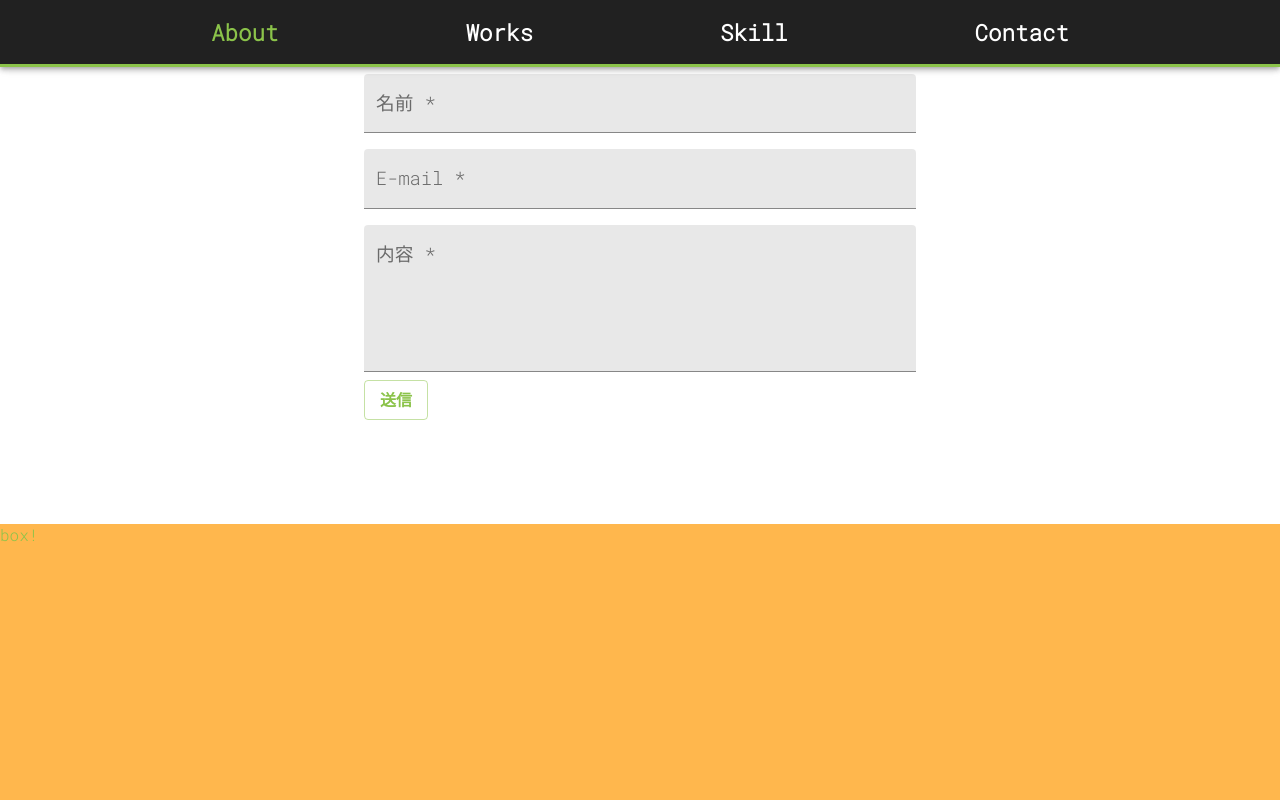
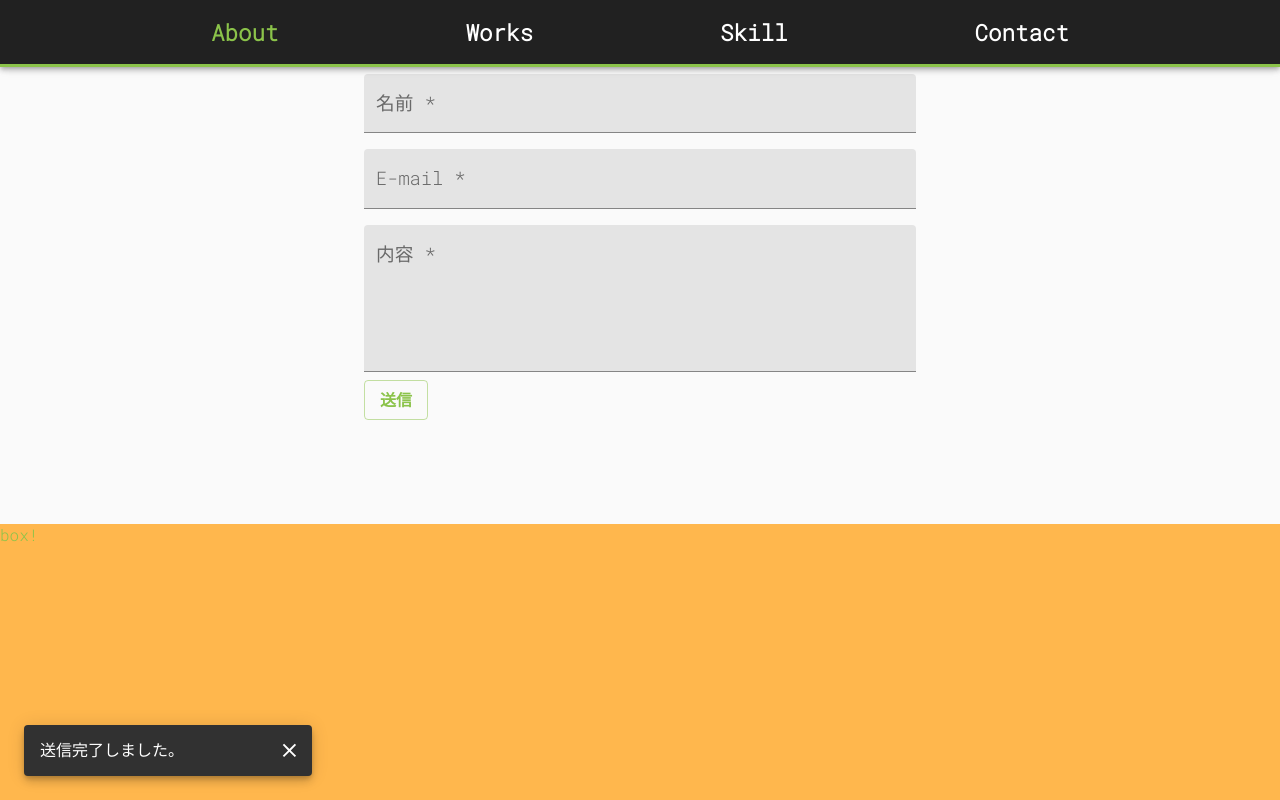
Before and after one commit to kuri-Maron/portfolio, a React (Create React App) app: page / in a window 1280 px wide. Both pictures are taken after typing "Sample", "name@example.com", "Sample" into the empty fields and a click on the button "送信". Shown: the part 3098-3898 px from the top of the page. Built offline with nearby package versions, Linux system fonts and the light colour scheme.

Commit message:
add: form用のsnackbar実装。バグあり。

```diff
--- a/src/App.js
+++ b/src/App.js
@@ -28,7 +28,6 @@ function App() {
       {/* <Container style={bgcColor}> */}
       {/* <Container disableGutters mx={100} style={{ backgroundColor: "yellow" }}> */}
       <Top />
-      {/* <Box color="primary" bgcolor="pink"> */}
       <Section sectionName="About" isBlack>
         <About />
       </Section>
--- a/src/index.js
+++ b/src/index.js
@@ -3,12 +3,14 @@ import ReactDOM from "react-dom";
 import App from "./App";
 import reportWebVitals from "./reportWebVitals";
 
-ReactDOM.render(
-  <React.StrictMode>
-    <App />
-  </React.StrictMode>,
-  document.getElementById("root")
-);
+// ReactDOM.render(
+//   <React.StrictMode>
+//     <App />
+//   </React.StrictMode>,
+//   document.getElementById("root")
+// );
+
+ReactDOM.render(<App />, document.getElementById("root"));
 
 // If you want to start measuring performance in your app, pass a function
 // to log results (for example: reportWebVitals(console.log))
--- /dev/null
+++ b/src/modules/components/FormSackBar.js
@@ -0,0 +1,61 @@
+import React, { useEffect, useState, useRef } from "react";
+import Button from "@material-ui/core/Button";
+import Snackbar from "@material-ui/core/Snackbar";
+import IconButton from "@material-ui/core/IconButton";
+import CloseIcon from "@material-ui/icons/Close";
+
+const FormSnackbar = (openProps) => {
+  const [open, setOpen] = useState(false);
+  const didMountRef = useRef(false);
+
+  //   const handleClick = () => {
+  //     setOpen(true);
+  //   };
+
+  const handleClose = (event, reason) => {
+    if (reason === "clickaway") {
+      return;
+    }
+
+    setOpen(false);
+  };
+
+  useEffect(() => {
+    if (didMountRef.current) {
+      //   handleClick();
+      console.log("run Effect");
+      console.log(openProps);
+      setOpen(true);
+    } else {
+      didMountRef.current = true;
+    }
+  }, [openProps]);
+  return (
+    <div>
+      <Snackbar
+        anchorOrigin={{
+          vertical: "bottom",
+          horizontal: "left",
+        }}
+        open={open}
+        autoHideDuration={6000}
+        onClose={handleClose}
+        message="送信完了しました。"
+        action={
+          <React.Fragment>
+            <IconButton
+              size="small"
+              aria-label="close"
+              color="inherit"
+              onClick={handleClose}
+            >
+              <CloseIcon fontSize="small" />
+            </IconButton>
+          </React.Fragment>
+        }
+      />
+    </div>
+  );
+};
+
+export default FormSnackbar;
--- a/src/modules/theme.js
+++ b/src/modules/theme.js
@@ -14,6 +14,9 @@ const rawTheme = createMuiTheme({
       main: lightGreen[500],
     },
     divider: "rgba(128, 128, 128, 0.7)",
+    background: {
+      placeholder: grey[200],
+    },
   },
   typography: {
     fontFamily:
@@ -37,9 +40,6 @@ const theme = {
   ...rawTheme,
   palette: {
     ...rawTheme.palette,
-    background: {
-      placeholder: grey[200],
-    },
   },
   typography: {
     ...rawTheme.typography,
--- a/src/modules/views/Contact.js
+++ b/src/modules/views/Contact.js
@@ -1,7 +1,8 @@
-import React, { useEffect } from "react";
+import React, { useEffect, useRef } from "react";
 import { makeStyles } from "@material-ui/core/styles";
 import { Button, Container, Snackbar, TextField } from "@material-ui/core";
 import { Controller, useForm } from "react-hook-form";
+import FormSnackbar from "../components/FormSackBar";
 
 const useStyle = makeStyles((theme) => ({
   root: {
@@ -27,16 +28,21 @@ const Contact = () => {
     formState: { errors },
   } = useForm({ defaultValues });
 
+  // let open = false;
+  let openForm = useRef(false);
+
   const onSubmit = (date) => {
     console.log(date);
   };
 
   useEffect(() => {
     if (formState.isSubmitSuccessful) {
+      console.log("Before reset.");
       reset();
       console.log("run reset.");
+      openForm.current = true;
     }
-  }, [formState, reset]);
+  }, [formState, reset, openForm]);
 
   return (
     <Container maxWidth="sm" className={classes.root}>
@@ -166,6 +172,7 @@ const Contact = () => {
           送信
         </Button>
       </form>
+      <FormSnackbar openProps={openForm.current} />
     </Container>
   );
 };
```
